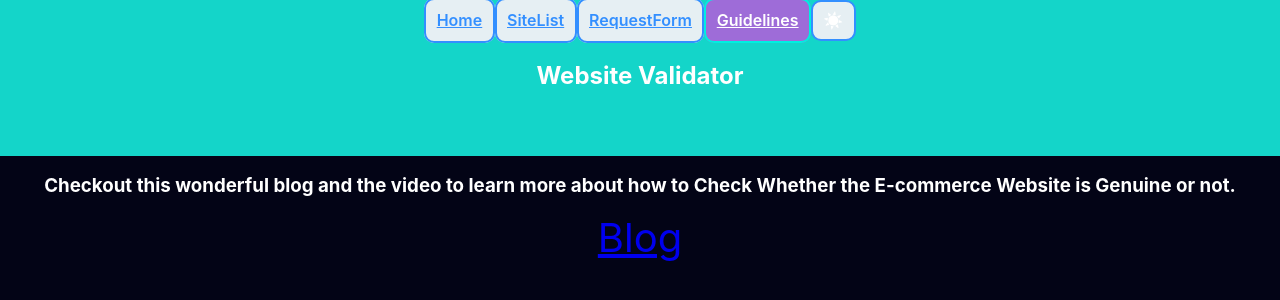
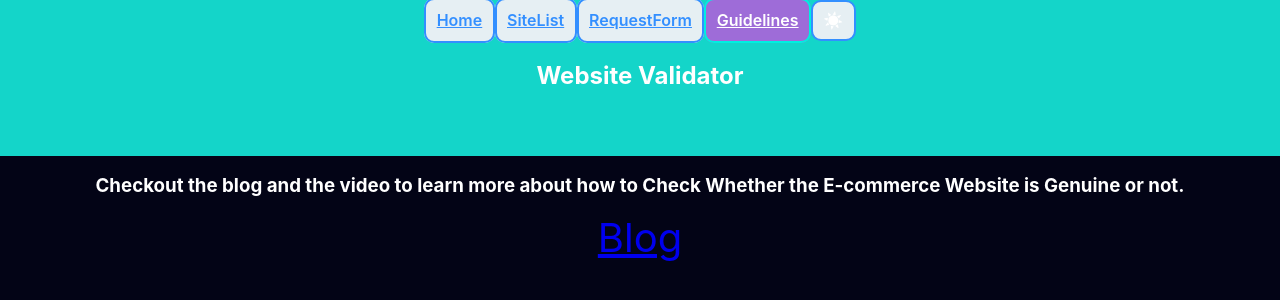
Before and after one commit to MHasan159/Website-Validator, a React (Create React App) app in the folder website-validator/: page /SiteList/Guidelines in a window 1280 px wide. Shown: the top 300 px of the page. Built offline with nearby package versions, Linux system fonts and the light colour scheme; no server answers.

Commit message:
added the video in guidelines

```diff
--- a/website-validator/src/Components/Guidelines.js
+++ b/website-validator/src/Components/Guidelines.js
@@ -6,7 +6,7 @@ export default function Guidelines() {
     return (
 
         <div>
-             <h3>Checkout this wonderful blog and the video to learn more about how to Check Whether the E-commerce Website is Genuine or not.</h3>
+             <h3>Checkout the blog and the video to learn more about how to Check Whether the E-commerce Website is Genuine or not.</h3>
              <div id = 'Blog'>
              <a  href = {"https://www.beautiart.in/blogs/read/8-ways-to-check-whether-the-e-commerce-website-is-genuine" }>Blog</a>
              </div>
```
